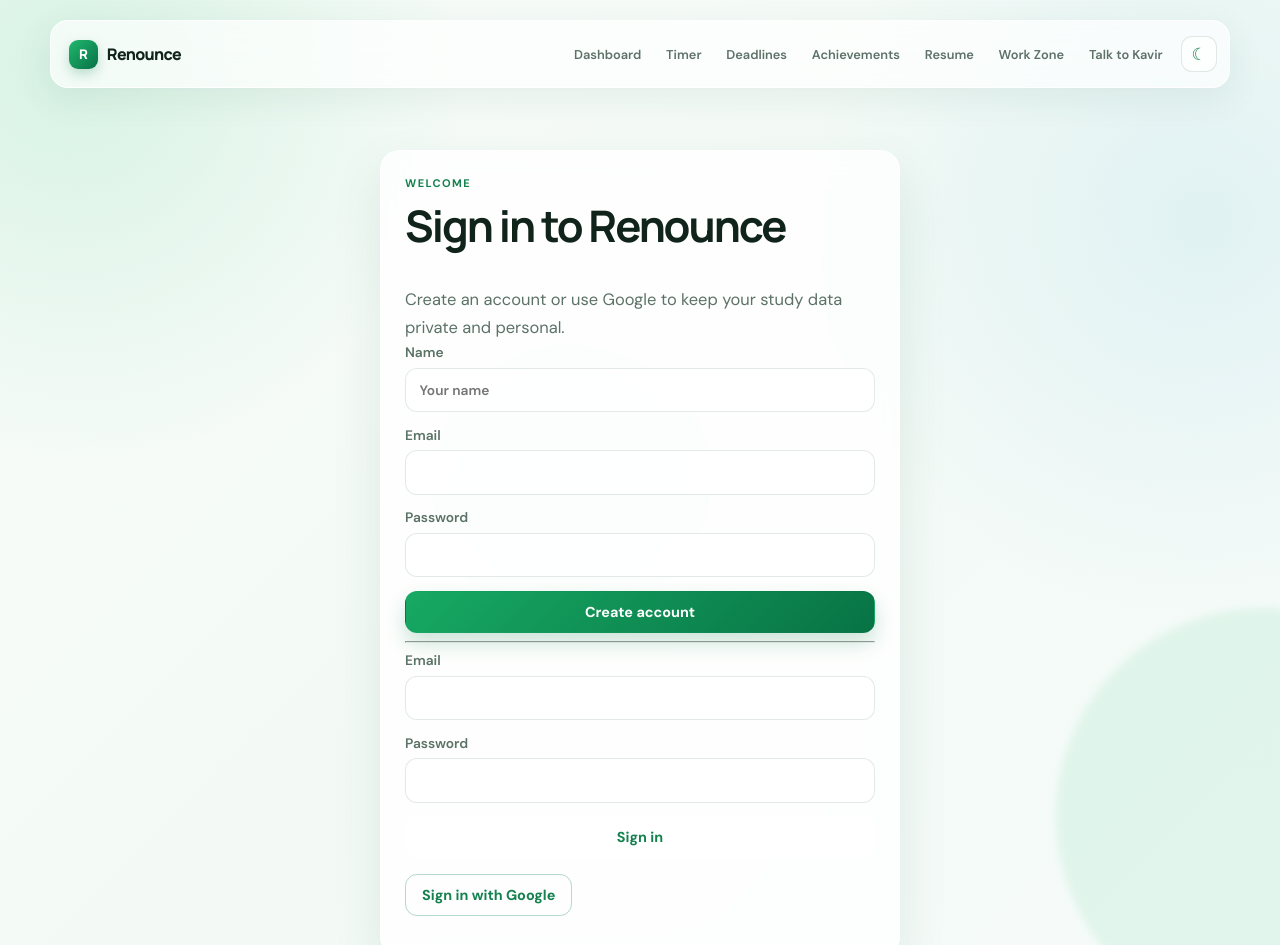
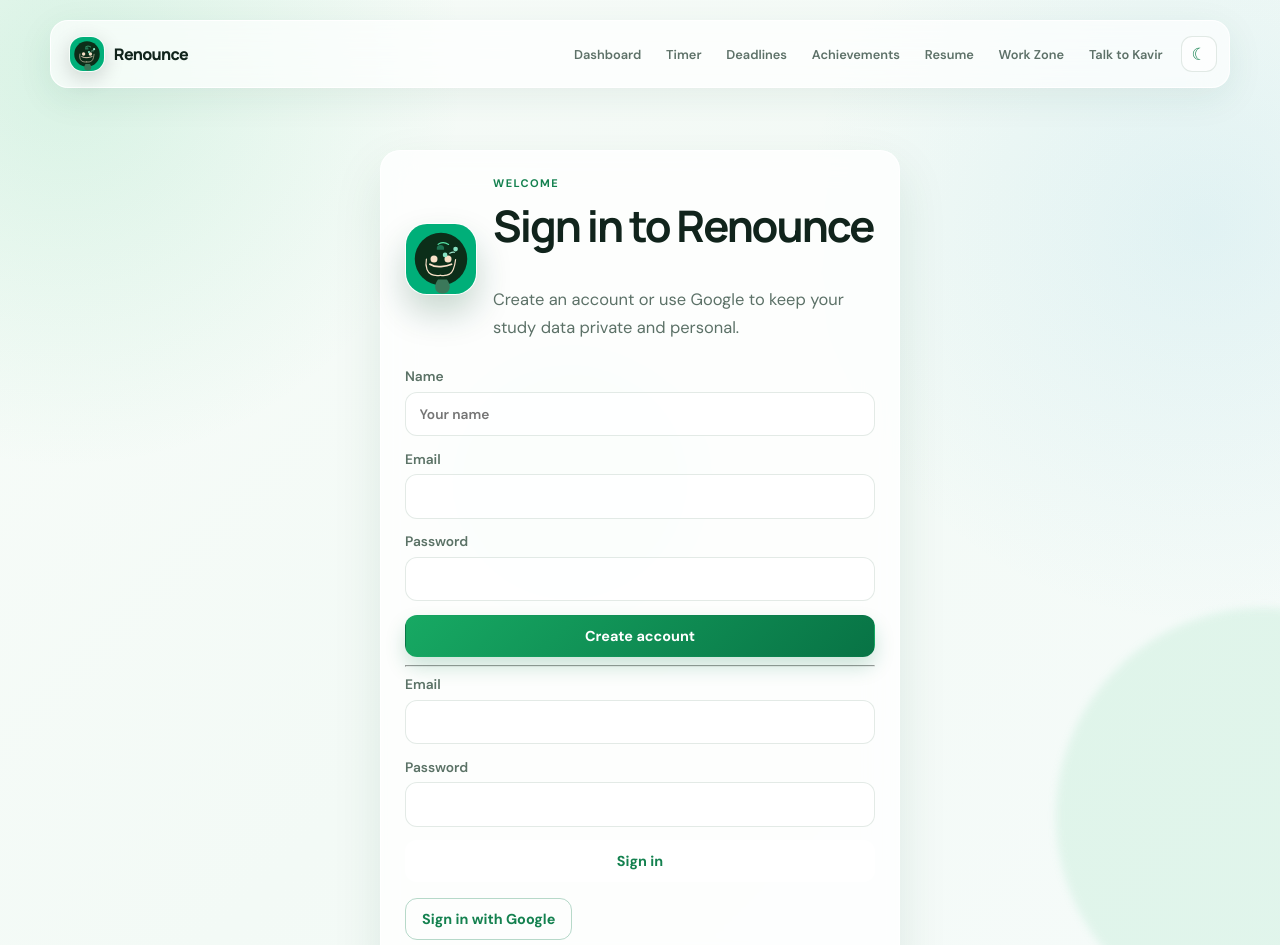
Before and after one commit to KeshavJangidd/Renounce, a website: page public/auth.html in a window 1280 px wide. Shown: the top 945 px of the page. Drawn offline with Linux system fonts and the light colour scheme.

Commit message:
Add mascot to header and auth page

```diff
--- a/public/auth.html
+++ b/public/auth.html
@@ -9,9 +9,14 @@
   <body>
     <main class="page-shell">
       <section class="card" style="max-width: 520px; margin: 2rem auto;">
-        <p class="eyebrow">Welcome</p>
-        <h1>Sign in to Renounce</h1>
-        <p class="hero-copy">Create an account or use Google to keep your study data private and personal.</p>
+        <div class="auth-brand">
+          <img src="images/mascot.svg" alt="Renounce mascot" class="auth-mascot" />
+          <div>
+            <p class="eyebrow">Welcome</p>
+            <h1>Sign in to Renounce</h1>
+            <p class="hero-copy">Create an account or use Google to keep your study data private and personal.</p>
+          </div>
+        </div>
         <form id="signup-form" class="stack">
           <label>
             Name
--- a/public/css/shared.css
+++ b/public/css/shared.css
@@ -69,7 +69,10 @@ main { padding-bottom: 2rem; }
 }
 [data-theme="dark"] .site-header { background: rgba(10, 27, 18, .73); border-color: rgba(178, 238, 199, .1); }
 .brand { display: flex; align-items: center; gap: .58rem; font-family: Manrope, sans-serif; color: var(--ink); font-size: 1rem; font-weight: 800; letter-spacing: -.04em; }
-.brand::before { content: "R"; display: grid; place-items: center; width: 29px; height: 29px; border-radius: 9px; color: white; font-size: .83rem; background: linear-gradient(135deg, var(--green-bright), #087146); box-shadow: 0 5px 12px rgba(20,129,79,.25); }
+.brand::before { display: none; }
+.brand-mascot { width: 36px; height: 36px; border-radius: 14px; object-fit: cover; box-shadow: 0 6px 20px rgba(0, 0, 0, .16); border: 1px solid rgba(255,255,255,.18); }
+.auth-brand { display: flex; align-items: center; gap: 1rem; margin-bottom: 1.5rem; }
+.auth-mascot { width: 72px; height: 72px; border-radius: 22px; object-fit: cover; box-shadow: 0 18px 34px rgba(14, 72, 41, .22); border: 1px solid rgba(255,255,255,.16); }
 .nav-links { display: flex; align-items: center; gap: .15rem; flex-wrap: wrap; justify-content: flex-end; }
 .nav-links a { padding: .55rem .7rem; border-radius: 10px; color: #5d7168; font-size: .8rem; font-weight: 600; transition: all .22s ease; }
 .nav-links a:hover { color: var(--green); background: #eef9f2; transform: translateY(-1px); }
--- a/public/js/shared.js
+++ b/public/js/shared.js
@@ -17,7 +17,10 @@
 
   const headerMarkup = `
     <header class="site-header">
-      <a class="brand" href="index.html">Renounce</a>
+      <a class="brand" href="index.html">
+        <img class="brand-mascot" src="images/mascot.svg" alt="Renounce mascot" />
+        <span>Renounce</span>
+      </a>
       <div class="header-actions">
         <nav class="nav-links" aria-label="Primary navigation">
           <a href="index.html">Dashboard</a>
```
Also changed, not shown: public/images/mascot.svg (added).
